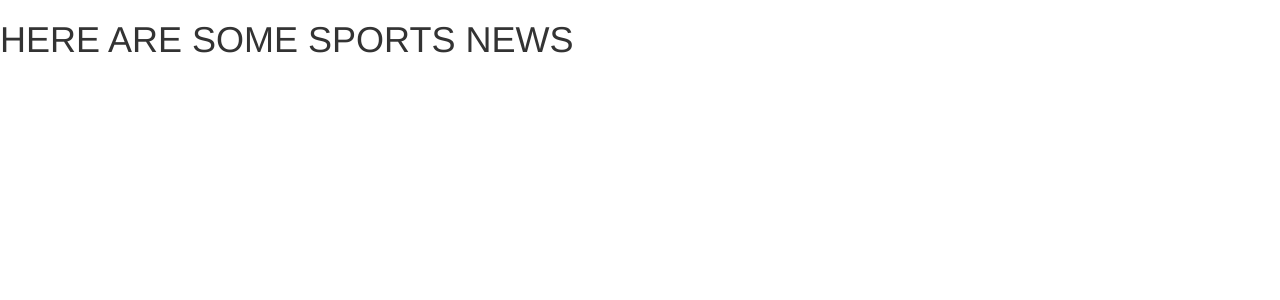
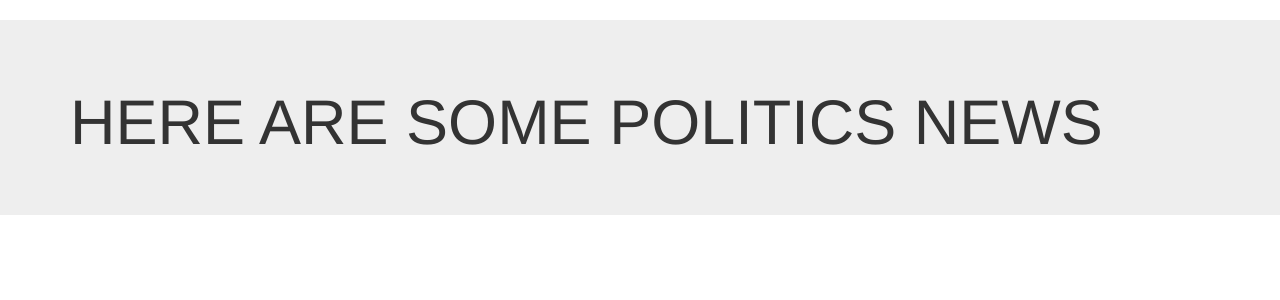
Before and after one commit to lavleen198/NEWS-SCRAPING-PROJECT, a Django app: page /sports/ in a window 1280 px wide. Shown: the part 51-351 px from the top of the page. Run offline with Django 3.2, Linux system fonts and the light colour scheme; some libraries are stand-ins or nearby versions.

Commit message:
Update sports.html

```diff
--- a/first_project/templates/sports.html
+++ b/first_project/templates/sports.html
@@ -1,9 +1,13 @@
 <!DOCTYPE html>
-{% extends 'mainindex.html'%}
-{% block body_block%}
-    <h1>HERE ARE SOME  SPORTS NEWS</h1>
-    {% for n in toi_news %}
-      <h5> -  {{n}} </h5>
-      <hr>
-        {% endfor %}
-{% endblock%}
+{% extends 'mainindex.html' %}
+{% block body_block %}
+<div class="jumbotron">
+<div class="container">
+<h1>HERE ARE SOME POLITICS NEWS</h1>
+{% for n in toi_news %}
+  <h5>{{n}} </h5>
+  <hr>
+    {% endfor %}
+    </div>
+</div>
+{% endblock %}
```
